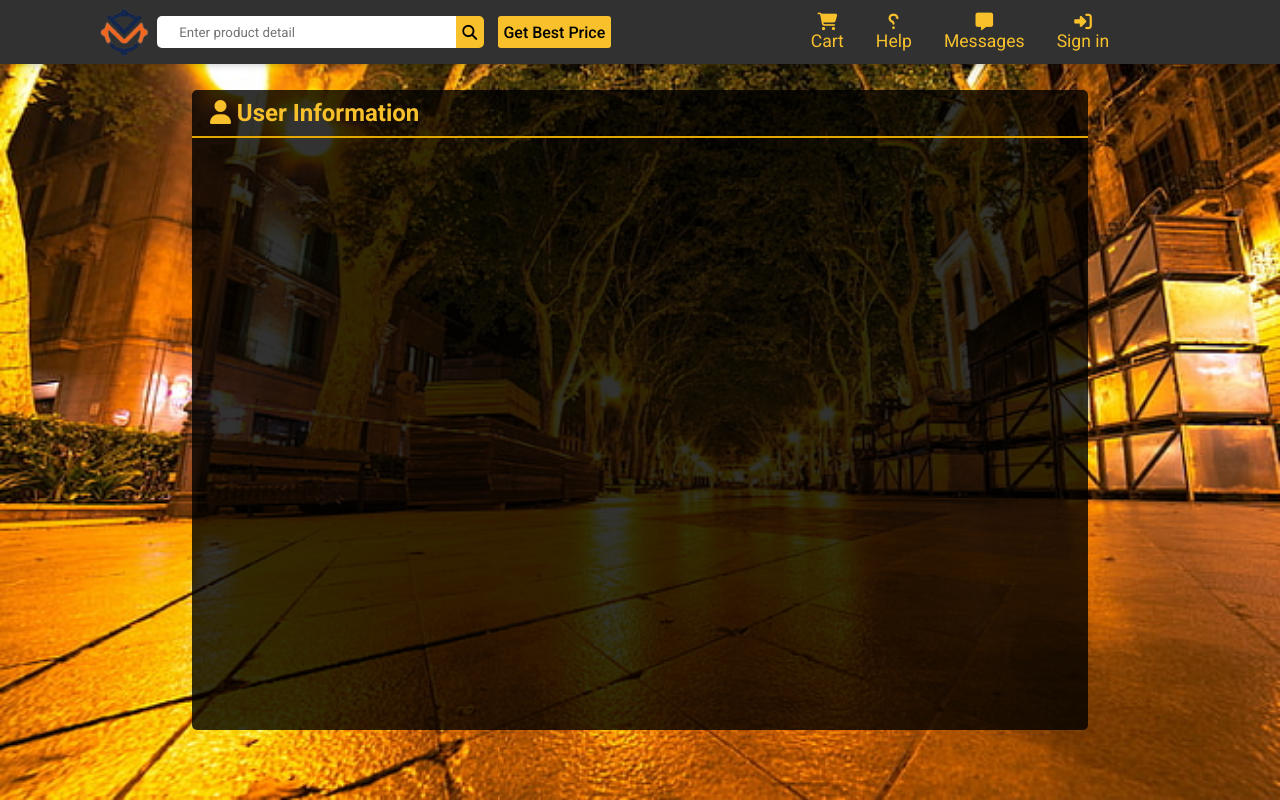
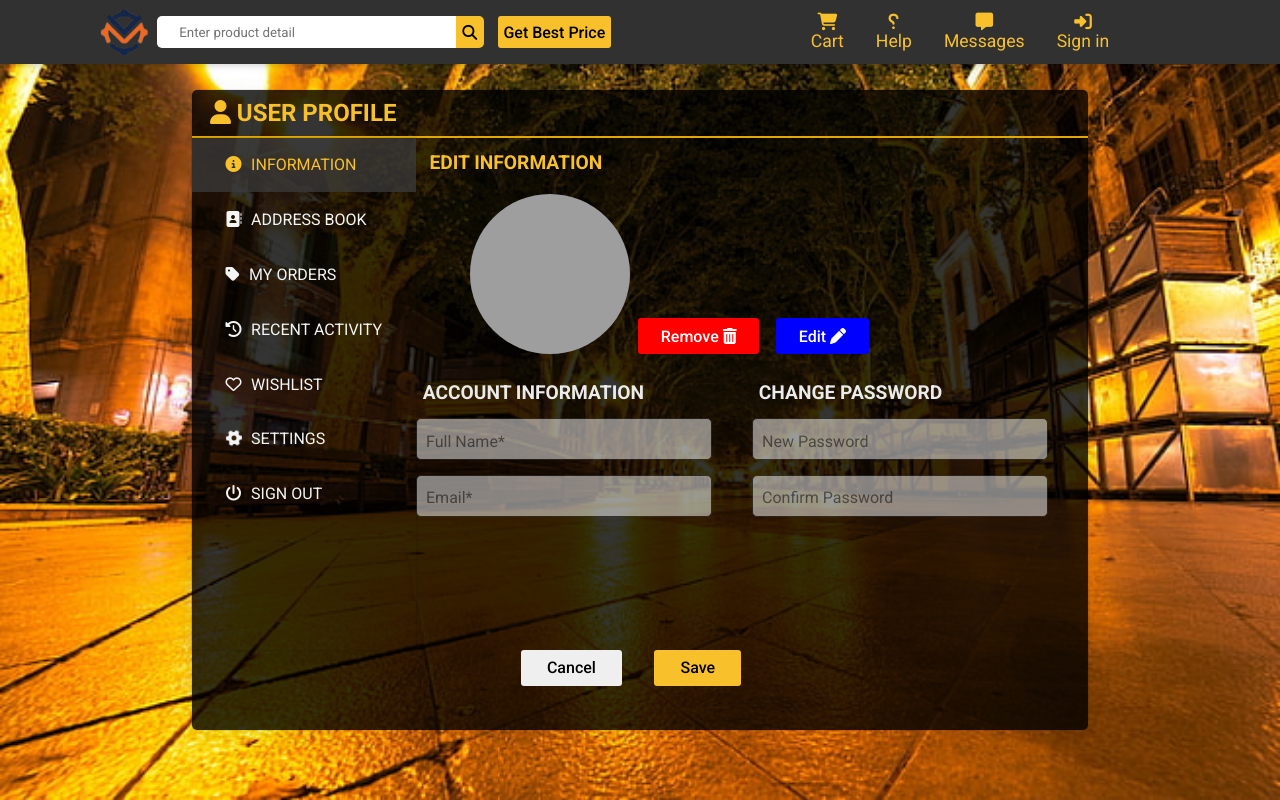
Before and after one commit to kavinprakash091/machinery, a React (Create React App) app in the folder front_end/: page /users/profile in a window 1280 px wide. Built offline with nearby package versions, Linux system fonts and the light colour scheme; grey boxes are pictures that could not be loaded.

Commit message:
user-profile-information

```diff
--- a/front_end/src/screens/ProfileScreen.js
+++ b/front_end/src/screens/ProfileScreen.js
@@ -1,15 +1,146 @@
-import React from 'react';
+import React, { useState } from 'react';
 import '../styles/ProfileScreen.css';
+import { Link } from 'react-router-dom';
 
 export default function () {
+  const [activeNav, setActiveNav] = useState(1);
+  const signoutHandler = () => {};
+
   return (
     <section className="profile-page">
       <div className="top-margin-signin"></div>
       <div className="user-profile-container">
         <div className="user-profile-header">
           <h1>
-            <i className="fa-solid fa-user fa-flip"></i> User Information
+            <i className="fa-solid fa-user fa-flip"></i> USER PROFILE
           </h1>
+        </div>
+        <div className="user-profile-details">
+          <div className="user-profile-sidebar">
+            <button
+              type="button"
+              className={
+                activeNav === 1
+                  ? 'user-profile-nav-item user-profile-active-nav-item'
+                  : 'user-profile-nav-item'
+              }
+              onClick={() => setActiveNav(1)}
+            >
+              <i className="fa-solid fa-circle-info"></i>
+              INFORMATION
+            </button>
+            <button
+              type="button"
+              className={
+                activeNav === 2
+                  ? 'user-profile-nav-item user-profile-active-nav-item'
+                  : 'user-profile-nav-item'
+              }
+              onClick={() => setActiveNav(2)}
+            >
+              <i className="fa-solid fa-address-book"></i>
+              ADDRESS BOOK
+            </button>
+            <Link to="/order-history">
+              <i className="fa-solid fa-tag"></i>
+              MY ORDERS
+            </Link>
+            <Link to="/recent-activity">
+              <i className="fa-solid fa-clock-rotate-left"></i>
+              RECENT ACTIVITY
+            </Link>
+            <Link to="/recent-activity">
+              <i className="fa-regular fa-heart"></i>
+              WISHLIST
+            </Link>
+
+            <Link to="/settings">
+              <i className="fa-solid fa-gear fa-spin"></i>
+              SETTINGS
+            </Link>
+            <Link to="#" onClick={signoutHandler}>
+              <i className="fa-solid fa-power-off"></i>
+              SIGN OUT
+            </Link>
+          </div>
+          <div className="user-profile-detail">
+            <div className="user-profile-information-container">
+              <h1>EDIT INFORMATION</h1>
+              <div className="user-profile-image-container">
+                <div className="user-profile-image">
+                  <img
+                    src="https://www.shutterstock.com/image-photo/head-shot-portrait-close-smiling-260nw-1714666150.jpg"
+                    alt="user"
+                  />
+                </div>
+                <div className="user-profile-image-button-container">
+                  <button
+                    type="button"
+                    className="user-profile-image-remove-button"
+                  >
+                    Remove <i className="fa-solid fa-trash-can"></i>
+                  </button>
+                  <button
+                    type="button"
+                    className="user-profile-image-edit-button"
+                  >
+                    Edit <i className="fa-solid fa-pen"></i>
+                  </button>
+                </div>
+              </div>
+              <div className="user-profile-account-information-container">
+                <div className="user-profile-account-information">
+                  <h1>ACCOUNT INFORMATION</h1>
+                  <form className="shipping-address-form">
+                    <div className="input-fields">
+                      <input
+                        type="text"
+                        id="username"
+                        placeholder=" "
+                        required
+                      />
+                      <label htmlFor="username">Full Name*</label>
+                    </div>
+                    <div className="input-fields">
+                      <input type="email" id="email" placeholder=" " required />
+                      <label htmlFor="email">Email*</label>
+                    </div>
+                  </form>
+                </div>
+                <div className="user-profile-change-password">
+                  <h1>CHANGE PASSWORD</h1>
+                  <form className="shipping-address-form">
+                    <div className="input-fields">
+                      <input
+                        type="password"
+                        id="password"
+                        placeholder=" "
+                        required
+                      />
+                      <label htmlFor="password">New Password</label>
+                    </div>
+                    <div className="input-fields">
+                      <input
+                        type="password"
+                        id="confirmPassword"
+                        placeholder=" "
+                        required
+                      />
+                      <label htmlFor="confirmPassword">Confirm Password</label>
+                    </div>
+                  </form>
+                </div>
+              </div>
+            </div>
+          </div>
+        </div>
+        <div className="user-profile-save-button-container">
+          <button type="reset" className="user-profile-cancel-button">
+            Cancel
+          </button>
+          <button type="button" className="user-profile-save-button">
+            Save
+          </button>
         </div>
       </div>
     </section>
--- a/front_end/src/styles/ProfileScreen.css
+++ b/front_end/src/styles/ProfileScreen.css
@@ -1,6 +1,7 @@
 .profile-page {
   height: 100vh;
   width: 100%;
+  background: linear-gradient(to right, #afa384, #f8c12c);
   background: url('../assets/profile_background_image.jpg');
   background-attachment: fixed;
   background-size: cover;
@@ -10,8 +11,9 @@
   height: 80vh;
   width: 70%;
   margin: 2% auto;
-  background-color: #000000cd;
+  background-color: #000000cb;
   border-radius: 5px;
+  box-shadow: #0000000d 0px 6px 24px 0px, #00000014 0px 0px 0px 1px;
 }
 
 .user-profile-header {
@@ -23,3 +25,155 @@
 .user-profile-header h1 {
   color: #f8c12c;
 }
+
+.user-profile-details {
+  height: 80%;
+  width: 100%;
+  display: flex;
+  align-items: start;
+  justify-content: center;
+}
+
+.user-profile-sidebar {
+  height: 100%;
+  width: 25%;
+  box-shadow: #0000000d 0px 6px 24px 0px, #00000014 0px 0px 0px 1px;
+  display: flex;
+  align-items: start;
+  justify-content: start;
+  flex-direction: column;
+  /* gap: 2rem; */
+}
+
+.user-profile-sidebar a,
+.user-profile-nav-item {
+  width: 85%;
+  padding: 8% 0% 8% 15%;
+  text-decoration: none;
+  color: #f4f4f4;
+  font-size: 1rem;
+  font-weight: 400;
+  background: none;
+  border: none;
+}
+
+.user-profile-sidebar .user-profile-nav-item {
+  text-align: left;
+  cursor: pointer;
+}
+
+.user-profile-sidebar a:hover,
+.user-profile-nav-item:hover {
+  color: #f8c12c;
+  background-color: #3b3b3bbe;
+}
+
+.user-profile-sidebar a i,
+.user-profile-nav-item i {
+  margin-right: 5%;
+}
+
+.user-profile-active-nav-item {
+  color: #f8c12c;
+  background-color: #3b3b3bbe;
+}
+
+.user-profile-detail {
+  width: 75%;
+  height: 70vh;
+}
+
+.user-profile-information-container {
+  height: 80%;
+  width: 100%;
+}
+
+.user-profile-information-container h1 {
+  margin: 2%;
+  font-size: 1.2rem;
+  color: #f8c12c;
+}
+
+.user-profile-image-container {
+  width: 84%;
+  padding: 1% 8%;
+  display: flex;
+  align-items: end;
+  justify-content: start;
+}
+
+.user-profile-image {
+  height: 10rem;
+  width: 10rem;
+  border-radius: 50%;
+}
+
+.user-profile-image > img {
+  height: 100%;
+  width: 100%;
+  object-fit: cover;
+  border-radius: 50%;
+}
+
+.user-profile-image-button-container {
+  width: 50%;
+}
+
+.user-profile-image-remove-button,
+.user-profile-image-edit-button {
+  margin: 0% 3%;
+  padding: 3% 8%;
+  border: none;
+  border-radius: 3px;
+  font-size: 1rem;
+  font-weight: 500;
+  background-color: red;
+  color: #ffffff;
+  cursor: pointer;
+}
+
+.user-profile-image-edit-button {
+  background-color: blue;
+}
+
+.user-profile-account-information-container {
+  width: 100%;
+  margin: 2% auto;
+  display: flex;
+  align-items: center;
+  justify-content: center;
+}
+
+.user-profile-account-information-container h1 {
+  margin: 2%;
+  font-size: 1.2rem;
+  color: #ebebeb;
+}
+
+.user-profile-account-information,
+.user-profile-change-password {
+  width: 50%;
+  height: 20vh;
+}
+
+.user-profile-save-button-container {
+  width: 98%;
+  display: flex;
+  align-items: center;
+  justify-content: center;
+  gap: 2rem;
+}
+
+.user-profile-cancel-button,
+.user-profile-save-button {
+  padding: 1% 3%;
+  border: none;
+  border-radius: 3px;
+  font-size: 1rem;
+  font-weight: 500;
+  cursor: pointer;
+}
+
+.user-profile-save-button {
+  background-color: #f8c12c;
+}
```
Also changed, not shown: 1 other file (tests, documents, lock files or other folders).
